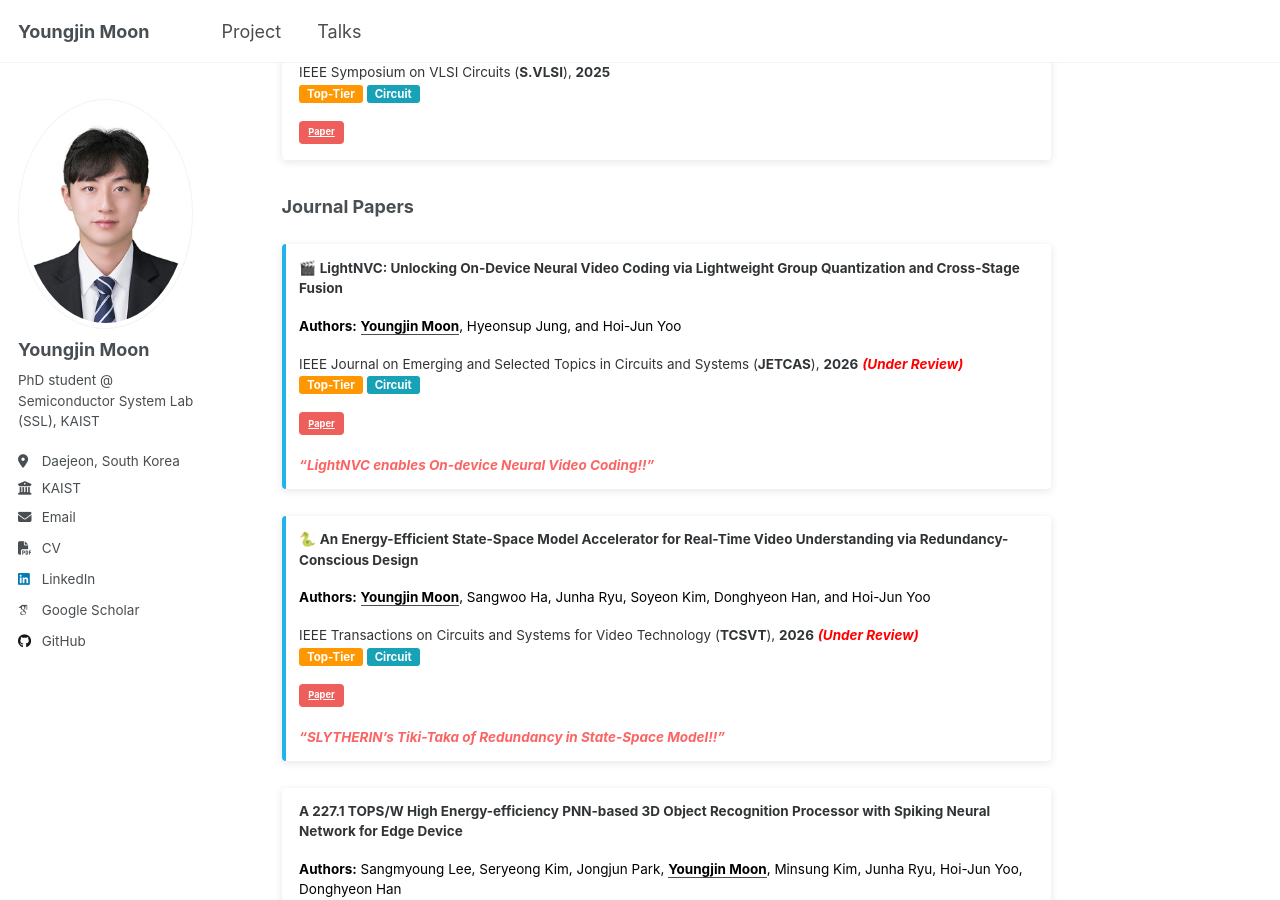
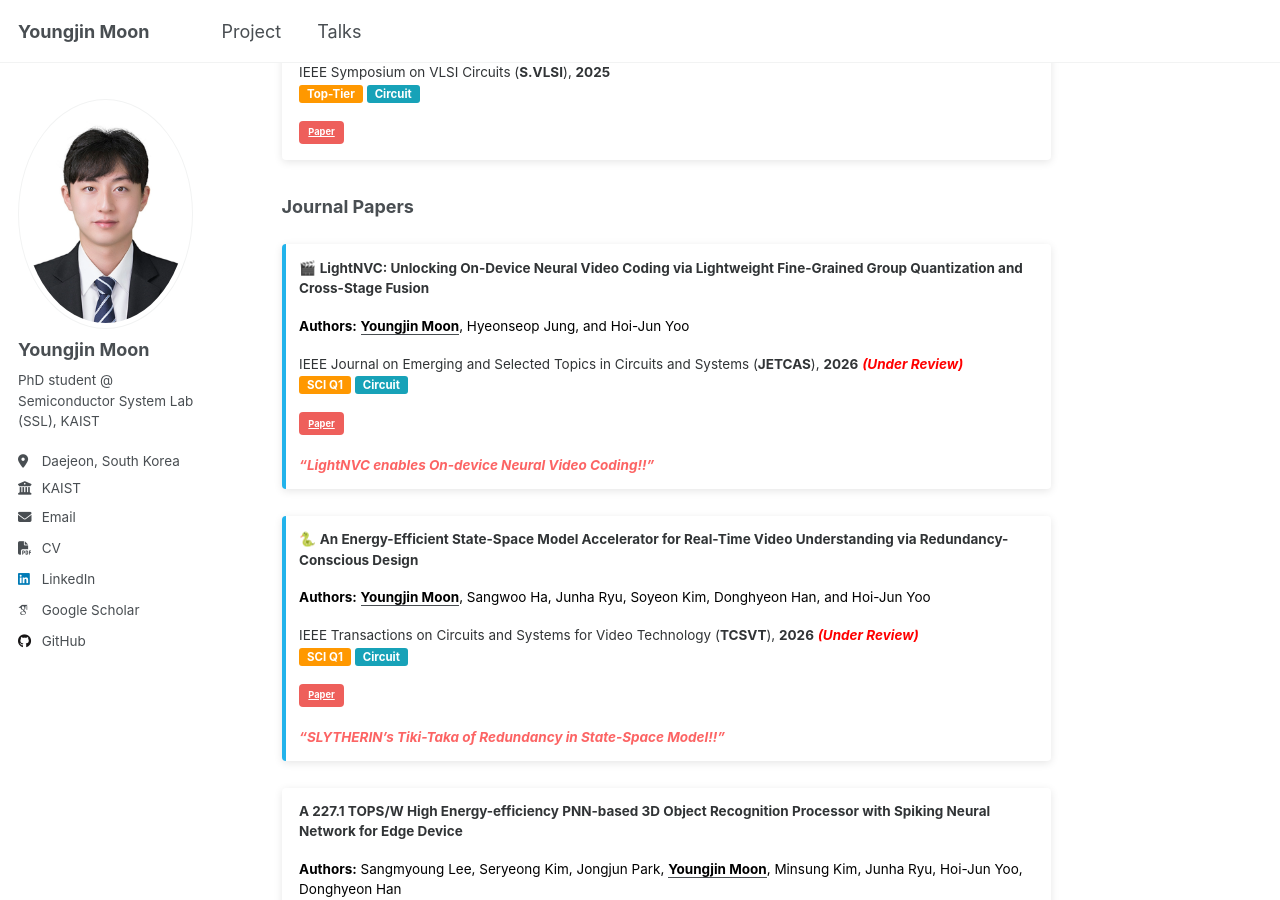
Before and after one commit to yjmoon99/yjmoon99.github.io, a Jekyll site: the page built from _pages/about.md, in a window 1280 px wide and 900 px high, scrolled down 2121 px. Built offline with Jekyll 4.4.1, drawn with Linux system fonts in a browser that asks for light colours; some web fonts are replaced; a script that is not in the unit is left out.

Commit message:
Update Profile

```diff
--- a/_pages/about.md
+++ b/_pages/about.md
@@ -112,12 +112,12 @@ IEEE Symposium on VLSI Circuits (**S.VLSI**), **2025**
 ### Journal Papers
 
 <div class="notice notice--info" markdown="1" style="border-left: 4px solid #22b3eb; margin-bottom: 1.5em; background-color: white; box-shadow: 0 2px 8px rgba(0,0,0,0.1); border-radius: 4px; padding: 1em; font-size: 1.6em;">
-🎬 **LightNVC: Unlocking On-Device Neural Video Coding via Lightweight Group Quantization and Cross-Stage Fusion**
+🎬 **LightNVC: Unlocking On-Device Neural Video Coding via Lightweight Fine-Grained Group Quantization and Cross-Stage Fusion**
 
-<span style="color: #000; font-weight: bold;">Authors:</span> <span style="color: #000;"><strong><u>Youngjin Moon</u></strong>, Hyeonsup Jung, and Hoi-Jun Yoo</span>
+<span style="color: #000; font-weight: bold;">Authors:</span> <span style="color: #000;"><strong><u>Youngjin Moon</u></strong>, Hyeonseop Jung, and Hoi-Jun Yoo</span>
 
 IEEE Journal on Emerging and Selected Topics in Circuits and Systems (**JETCAS**), **2026**  <em style="color: red; font-style: italic; font-weight: bold;">(Under Review)</em><br>
-<span style="background-color: #ff9800; color: white; padding: 2px 8px; border-radius: 3px; font-size: 0.85em; font-weight: bold;">Top-Tier</span> <span style="background-color: #17a2b8; color: white; padding: 2px 8px; border-radius: 3px; font-size: 0.85em; font-weight: bold;">Circuit</span>
+<span style="background-color: #ff9800; color: white; padding: 2px 8px; border-radius: 3px; font-size: 0.85em; font-weight: bold;">SCI Q1</span> <span style="background-color: #17a2b8; color: white; padding: 2px 8px; border-radius: 3px; font-size: 0.85em; font-weight: bold;">Circuit</span>
 
 [Paper](#){: .btn .btn--danger .btn--small}
 <!-- [Paper](#){: .btn .btn--danger .btn--small} [Code](#){: .btn .btn--small} -->
@@ -133,7 +133,7 @@ IEEE Journal on Emerging and Selected Topics in Circuits and Systems (**JETCAS**
 <span style="color: #000; font-weight: bold;">Authors:</span> <span style="color: #000;"><strong><u>Youngjin Moon</u></strong>, Sangwoo Ha, Junha Ryu, Soyeon Kim, Donghyeon Han, and Hoi-Jun Yoo</span>
 
 IEEE Transactions on Circuits and Systems for Video Technology (**TCSVT**), **2026**  <em style="color: red; font-style: italic; font-weight: bold;">(Under Review)</em><br>
-<span style="background-color: #ff9800; color: white; padding: 2px 8px; border-radius: 3px; font-size: 0.85em; font-weight: bold;">Top-Tier</span> <span style="background-color: #17a2b8; color: white; padding: 2px 8px; border-radius: 3px; font-size: 0.85em; font-weight: bold;">Circuit</span>
+<span style="background-color: #ff9800; color: white; padding: 2px 8px; border-radius: 3px; font-size: 0.85em; font-weight: bold;">SCI Q1</span> <span style="background-color: #17a2b8; color: white; padding: 2px 8px; border-radius: 3px; font-size: 0.85em; font-weight: bold;">Circuit</span>
 
 [Paper](#){: .btn .btn--danger .btn--small}
 <!-- [Paper](#){: .btn .btn--danger .btn--small} [Code](#){: .btn .btn--small} -->
```
